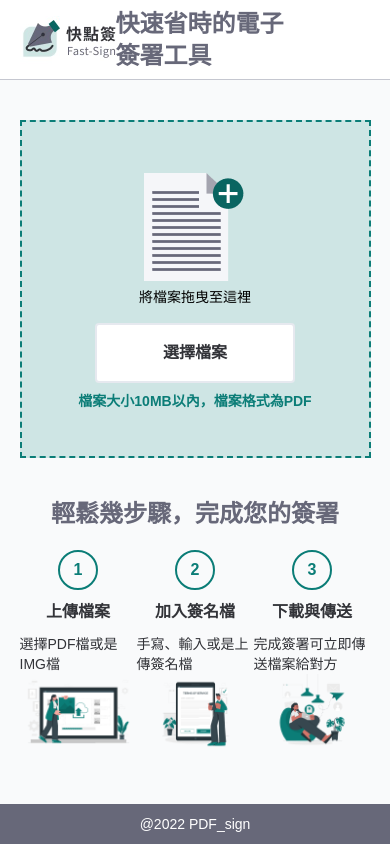
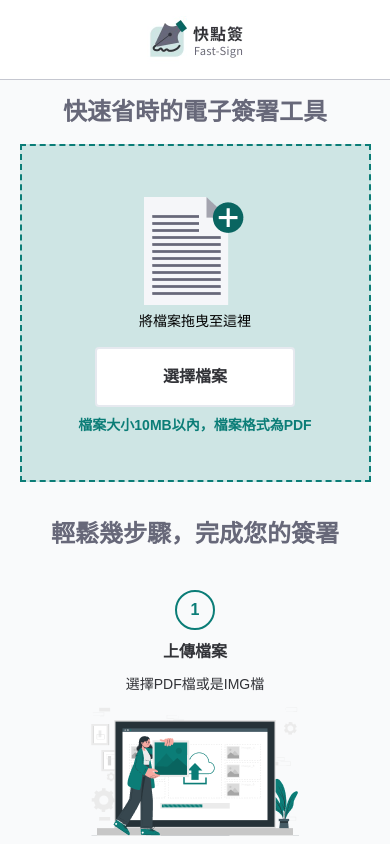
Before and after one commit to qdandy38/PDF_Vue, a Vue app: page / in a window 390 px wide. Shown: the top 844 px of the page. Built offline with nearby package versions, Linux system fonts and the light colour scheme.

Commit message:
rwd done

```diff
--- a/src/App.vue
+++ b/src/App.vue
@@ -10,8 +10,8 @@ import { RouterLink, RouterView } from 'vue-router'
 <style lang="css" scoped>
 .app{
   @apply
-  w-screen
+  /* w-screen */
   h-screen
-  bg-gray-50;
+  /* bg-gray-50; */
 }
 </style>
--- a/src/components/AddSignPop.vue
+++ b/src/components/AddSignPop.vue
@@ -161,7 +161,8 @@ onMounted(()=>{
 .popup{
   &_main{
     @apply
-    w-[60%];
+    w-[85%]
+    md:w-[60%];
     &_body{
       @apply
       p-4;
--- a/src/components/Footer.vue
+++ b/src/components/Footer.vue
@@ -11,7 +11,6 @@
 	flex
 	justify-center
 	items-center
-	px-[5%]
 	h-[40px]
 	bg-gray-400;
 	p{
--- a/src/components/Header.vue
+++ b/src/components/Header.vue
@@ -1,4 +1,5 @@
 <script setup>
+import router from "../router";
 const emit = defineEmits(["headerFun"]);
 const props = defineProps({
 	isPreview:{
@@ -11,7 +12,7 @@ const props = defineProps({
 <template>
 	<header class="header">
 		<template v-if="!isPreview">
-			<img src="/images/logo.jpg" class="header_logo" />
+			<img src="/images/logo.jpg" class="header_logo" @click="router.push('/')" />
 			<h2 class="header_title">快速省時的電子簽署工具</h2>
 		</template>
 		<div v-else class="header_preview">
@@ -27,25 +28,31 @@ const props = defineProps({
 	h-[80px]
 	px-[5%]
 	flex
-	justify-between
+	justify-center
 	items-center
 	border-b
 	border-solid
-	border-gray-300;
+	border-gray-300
+	lg:justify-between;
 	&::after{
 		@apply
 		content-[""]
-		w-[96px];
+		w-[96px]
+		hidden
+		lg:block;
 	}
 	&_logo{
 		@apply
-		w-[96px];
+		w-[96px]
+		cursor-pointer;
 	}
 	&_title{
 		@apply
 		text-2xl
 		font-bold
-		text-gray-400;
+		text-gray-400
+		hidden
+		lg:block;
 	}
 	&_preview{
 		@apply
--- a/src/components/PreviewMain.vue
+++ b/src/components/PreviewMain.vue
@@ -6,6 +6,7 @@ import { useCommonStore } from '../store';
 import * as pdfjsLib from "pdfjs-dist";
 import useCanvas from "../use/useCanvas.js";
 import ConfirmPdfPop from "../components/ConfirmPdfPop.vue"
+import router from "../router";
 const { sequence } = storeToRefs(useCommonStore());
 const emit = defineEmits(["addSign","updStep"]);
 const props = defineProps({
@@ -15,7 +16,7 @@ const props = defineProps({
 });
 const canvasDom = inject("canvasDom");
 const isConfirmPop = ref(false);
-
+const isAsideOpen = ref(false);
 // function save(){
 // 	console.log("sequence", sequence.value);
 // 	let tempArr = [];
@@ -32,6 +33,12 @@ function updStep(type){
 function goNextPage(){
 	updStep('+');
 	// save();
+}
+function toIndex(){
+	router.push("/");
+}
+function toggleAside(){
+	isAsideOpen.value = !isAsideOpen.value;
 }
 onMounted(()=>{
 	// initCanvas();
@@ -60,23 +67,26 @@ onMounted(()=>{
 				</div>
 			</div>
 		</div>
-		<div class="previewMain_addSignArea">
+		<div :class="['previewMain_addSignArea',{'open': isAsideOpen}]">
+			<div class="previewMain_addSignArea_mobileBtn" @click="toggleAside">
+				<Icon :name="isAsideOpen?'arrow_left':'arrow_right'" />
+			</div>
 			<button class="btn previewMain_addSignArea_btn mt-4" @click="emit('addSign')">
 				<Icon name="add" />
 				<span>加入簽名</span>
 			</button>
-			<button class="btn previewMain_addSignArea_btn">
+			<button class="btn previewMain_addSignArea_btn disable">
 				<Icon name="edit" />
 				<span>加入文字</span>
 			</button>
-			<button class="btn previewMain_addSignArea_btn">
+			<button class="btn previewMain_addSignArea_btn disable">
 				<Icon name="calendar_today" />
 				<span>加入日期</span>
 			</button>
 			<button class="btn btn-primary previewMain_addSignArea_btn mt-6" @click="updStep('+')">
 				<span>下一步</span>
 			</button>
-			<button class="btn btn-secondary previewMain_addSignArea_btn">
+			<button class="btn btn-secondary previewMain_addSignArea_btn" @click="toIndex">
 				<span>上一步</span>
 			</button>
 			<ConfirmPdfPop v-if="isConfirmPop" @prevStep="updStep" />
@@ -86,6 +96,7 @@ onMounted(()=>{
 <style lang="css" scoped>
 .previewMain{
 	@apply
+	relative
 	border-t
 	border-solid
 	border-gray-300
@@ -94,10 +105,11 @@ onMounted(()=>{
 	flex;
 	&_aside{
 		@apply
-		block
 		w-[72px]
 		h-full
-		bg-white;
+		bg-white
+		hidden
+		lg:block;
 	}
 	&_pdfArea{
 		@apply
@@ -160,23 +172,56 @@ onMounted(()=>{
 	}
 	&_addSignArea{
 		@apply
-		relative
-		w-[400px]
+		absolute
+		w-[95%]
+		pl-[60px]
 		h-full
 		bg-white
 		shadow-box
-		p-4
 		duration-500
 		transform
-		translate-x-0;
+		translate-x-0
+		sm:translate-x-[95%]
+		lg:relative
+		lg:w-[400px]
+		lg:translate-x-0
+		lg:p-4;
+		&.open{
+			@apply
+			sm:translate-x-[5%];
+		}
+		&_mobileBtn{
+			@apply
+			absolute
+			flex
+			justify-center
+			items-center
+			left-0
+			h-full
+			shadow-box
+			cursor-pointer
+			lg:hidden;
+			i{
+				@apply
+				text-5xl
+			}
+		}
 		&_btn{
 			@apply
 			h-10
 			min-w-[40px]
-			w-full
 			py-4
 			px-6
-			mb-2;
+			mb-2
+			mx-auto
+			w-[85%]
+			lg:w-full;
+			&.disable{
+				@apply
+				bg-gray-100
+				text-gray-300
+				cursor-default
+			}
 			i{
 				@apply
 				text-2xl
--- a/src/views/Finish.vue
+++ b/src/views/Finish.vue
@@ -54,10 +54,12 @@ onMounted(()=>{
     bg-[rgba(206,229,228,0.2)]
     flex
     justify-center
-    items-center;
+    items-center
+    flex-col
+    lg:flex-row;
     img{
       @apply
-      max-w-[400px];
+      max-w-[300px];
     }
     h3{
       @apply
--- a/src/views/PdfUpload.vue
+++ b/src/views/PdfUpload.vue
@@ -32,6 +32,8 @@ onMounted(()=>{
 	<div class="pdfUpload">
 		<Header />
 		<div class="pdfUpload_main">
+			<div class="pt-4">
+				<h1 class="pdfUpload_main_title">快速省時的電子簽署工具</h1>
 				<div class="pdfUpload_main_uploadArea"
 					@click="uploadEvent"
 					@drop.prevent="drop"
@@ -46,6 +48,7 @@ onMounted(()=>{
 							<p>檔案大小10MB以內，檔案格式為PDF</p>
 						</div>
 					</label>
+				</div>
 			</div>
 			<div class="pdfUpload_main_intro">
 				<h2 class="pdfUpload_main_intro_title">輕鬆幾步驟，完成您的簽署</h2>
@@ -76,15 +79,26 @@ onMounted(()=>{
 </template>
 <style lang="css" scoped>
 .pdfUpload{
+	@apply
+	bg-gray-50;
 	&_main{
 		@apply
-		pt-5
 		w-[90%]
-		min-h-[calc(100vh-120px)]
-		mx-auto;
+		mx-auto
+		h-auto
+		lg:h-[calc(100vh-120px)];
+
+		&_title{
+			@apply
+			block
+			text-center
+			text-2xl
+			text-gray-400
+			font-bold
+			lg:hidden;
+		}
 		&_uploadArea{
 			@apply
-			my-5
 			w-full
 			h-[40vh]
 			border-[2px]
@@ -93,7 +107,8 @@ onMounted(()=>{
 			bg-secondary
 			flex
 			justify-center
-			items-center;
+			items-center
+			mt-4;
 			&_container{
 				@apply
 				flex
@@ -121,10 +136,11 @@ onMounted(()=>{
 		}
 		&_intro{
 			@apply
-			py-5
+			pt-4
 			w-full;
 			&_title{
 				@apply
+				py-5
 				text-gray-400
 				text-2xl
 				font-bold
@@ -134,7 +150,9 @@ onMounted(()=>{
 				@apply
 				py-5
 				flex
-				justify-evenly;
+				justify-evenly
+				flex-col
+				lg:flex-row;
 				li{
 					@apply
 					flex
--- a/src/views/Preview.vue
+++ b/src/views/Preview.vue
@@ -117,11 +117,12 @@ onMounted(()=>{
 				bg-primary
 				text-white
 				border-primary
-
 				rounded-[50%]
 				flex
 				justify-center
-				items-center;
+				items-center
+				mx-4
+				lg:mx-0;
 				&.noComplete{
 					@apply
 					bg-transparent
@@ -149,14 +150,17 @@ onMounted(()=>{
 				@apply
 				text-gray-400
 				font-bold
-				px-2;
+				px-2
+				hidden
+				lg:block;
 			}
 			&_line{
 				@apply
 				w-[60px]
 				h-[2px]
 				bg-gray-200
-				mr-4;
+				hidden
+				lg:block;
 			}
 		}
 	}
--- a/tailwind.config.cjs
+++ b/tailwind.config.cjs
@@ -25,6 +25,12 @@ module.exports = {
     },
     boxShadow: {
       box: "-2px 0px 5px 2px rgba(0,0,0,0.2)",
+    },
+    screens:{
+      sm: "320px",
+      md: "768px",
+      lg: "960px",
+      xl: "1200px",
     }
   },
   plugins: [
```
Lines whose indentation alone changed are shown as unchanged.
